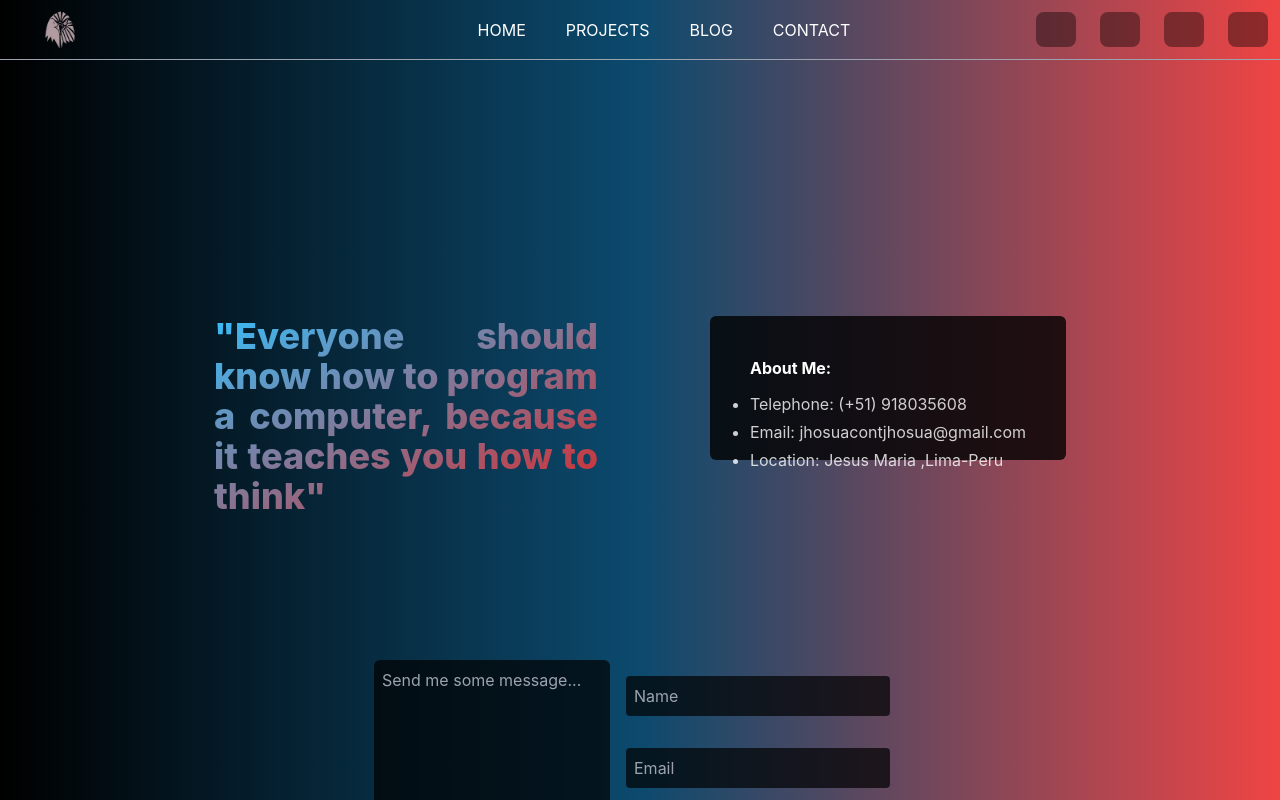
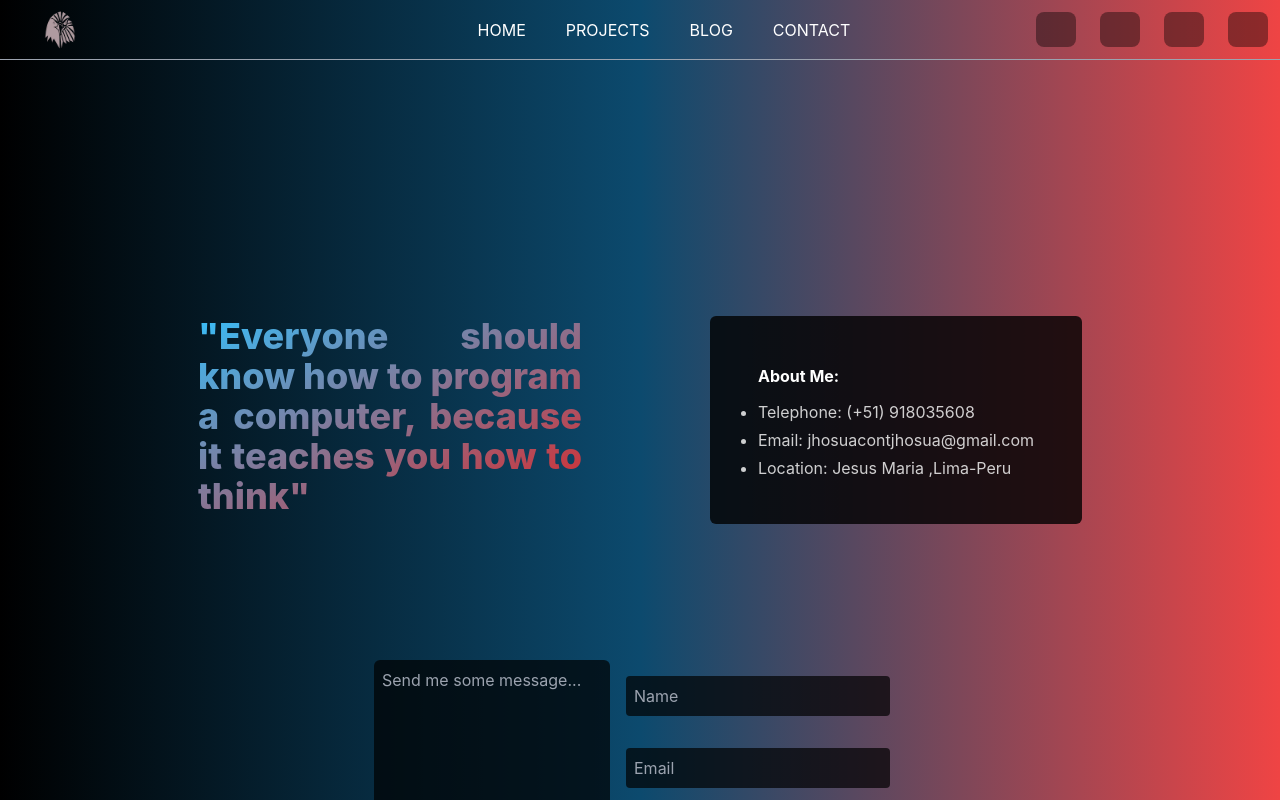
Before and after one commit to XXrandR/app_portafolio, a Next.js app: page /categories/contact/Contact in a window 1280 px wide. Shown: the top 800 px of the page. Built offline with nearby package versions, Linux system fonts and the light colour scheme; some icons are missing.

Commit message:
Contact...add

```diff
--- a/pages/categories/contact/Contact.jsx
+++ b/pages/categories/contact/Contact.jsx
@@ -14,7 +14,7 @@ export default function Contact() {
                         "Everyone should know how to program a computer, because it teaches you how to think"
                     </h1>
                 </div>
-                <div className="bg-black/80 text-base font-bold rounded-md p-10 ml-28" style={marg}>About Me:
+                <div className="bg-black/80 text-base font-bold rounded-md p-12 pb-40 pb-1 ml-32" style={marg}>About Me:
                     <ul className="list-disc font-normal">
                         <li className="text-white/80 pt-3">Telephone: (+51) 918035608</li>
                         <li className="text-white/80 py-1">Email: jhosuacontjhosua@gmail.com</li>
```
Also changed, not shown: pages/categories/blog/IndexBlog.jsx (renamed from pages/categories/blog/IndexBlog.js).
